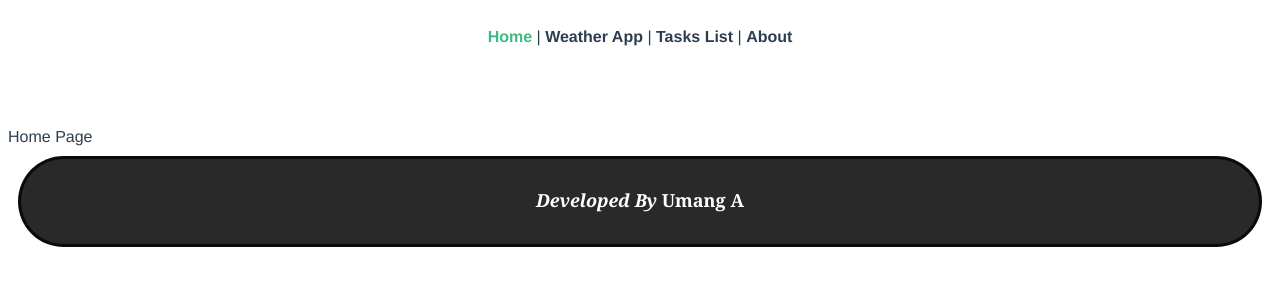
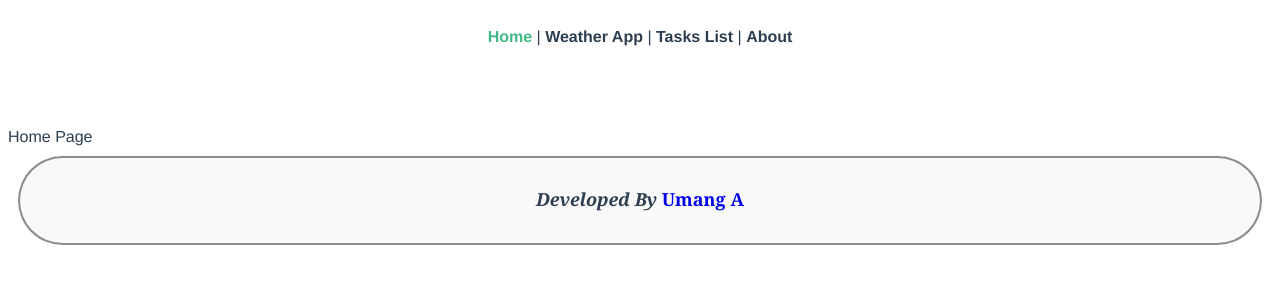
Before and after one commit to umangcodes/wanderer, a Vue app in the folder milestoneproject/: page / in a window 1280 px wide. Shown: the top 300 px of the page. Built offline with nearby package versions, Linux system fonts and the light colour scheme.

Commit message:
css changed to custom palette

```diff
--- a/milestoneproject/src/components/bars/footer.vue
+++ b/milestoneproject/src/components/bars/footer.vue
@@ -15,8 +15,8 @@ export default {};
 .footer {
   width: auto;
   height: 75px;
-  background-color: rgba(41, 41, 41, 1);
-  color: rgba(255, 255, 255, 1);
+  background-color: rgba(249, 249, 249, 1);
+  color: rgba(13, 27 30, 1);
   justify-content: space-around;
   align-self: center;
   text-align: center;
@@ -28,19 +28,22 @@ export default {};
 
   padding: 5px;
   margin: 10px;
-  border: 3px solid rgba(0, 0, 0, 0.75);
+  border: 2px solid rgba(28, 35, 33, 0.5);
   border-radius: 50px;
 }
 
 .link {
   font-size: 18px;
   text-decoration: none;
-  color: white;
+  color: rgba(13, 27 30, 1);
   font-style: normal;
 }
 .link:hover {
-  text-shadow: 2px 2px rgba(0, 0, 0, 0.5);
   transition: 0.4s;
   font-style: italic;
 }
+.link:visited {
+  text-decoration: none;
+  color: rgba(13, 27 30, 1);
+}
 </style>
```
